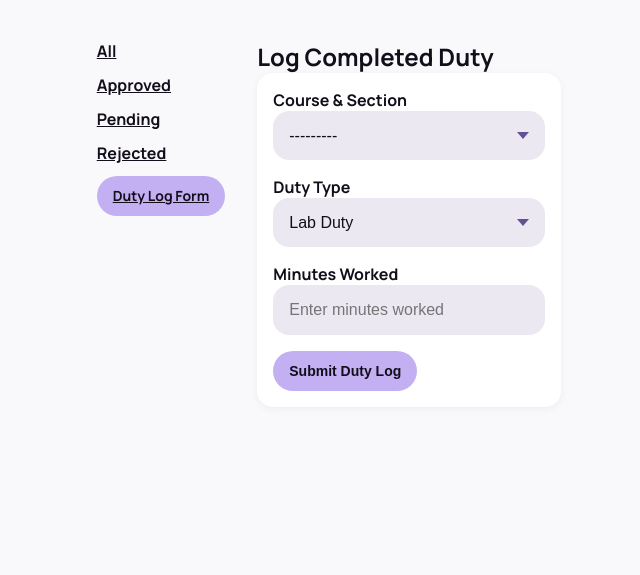
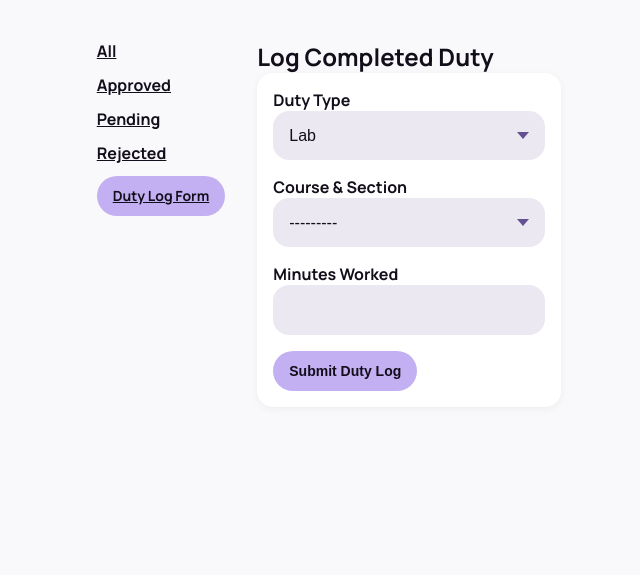
Before and after one commit to Gatorfma/CS319---Group-11-Term-Project, a Django app: page /duties/log-duty/ in a window 1280 px wide. Shown: the part 65-640 px from the top of the page, without its empty margins (311-951 px from the left). Run offline with Django 5.2, Linux system fonts and the light colour scheme; a user stored in the database is signed in; tables that the repository leaves empty hold one stand-in row (values such as "Sample post").

Commit message:
little changes on log duty logic

```diff
--- a/code/ta_mng_sys/src/duties/forms.py
+++ b/code/ta_mng_sys/src/duties/forms.py
@@ -2,67 +2,60 @@ from django import forms
 
 from courses.models import Exam
 
-# code/ta_mng_sys/src/duties/forms.py
 from django import forms
 from django.utils.timezone import now
 from courses.models import CourseOffering
 from duties.models import LabDuty, GradingDuty, RecitationDuty, OfficeHourDuty, ProctoringDuty
 from django.db.models import Q
 
-DUTY_TYPE_CHOICES = [
-    ('lab',       'Lab Duty'),
-    ('grading',   'Grading Duty'),
-    ('recitation','Recitation Duty'),
-    ('officehour','Office Hour Duty'),
-    ('proctoring','Proctoring Duty'),
-]
+DUTY_MODEL_MAP = {
+    'lab':        LabDuty,
+    'grading':    GradingDuty,
+    'recitation': RecitationDuty,
+    'officehour': OfficeHourDuty,
+    'proctoring': ProctoringDuty,
+}
 
 class DutyLogForm(forms.Form):
+    duty_type = forms.ChoiceField(
+        label="Duty Type",
+        choices=[(k, k.capitalize()) for k in DUTY_MODEL_MAP.keys()],
+        widget=forms.Select(attrs={'class': 'form-select'})
+    )
     offering = forms.ModelChoiceField(
         label="Course & Section",
         queryset=CourseOffering.objects.none(),
         widget=forms.Select(attrs={'class': 'form-select'})
     )
-    duty_type = forms.ChoiceField(
-        label="Duty Type",
-        choices=[
-            ('lab',       'Lab Duty'),
-            ('grading',   'Grading Duty'),
-            ('recitation','Recitation Duty'),
-            ('officehour','Office Hour Duty'),
-            ('proctoring','Proctoring Duty'),
-        ],
-        widget=forms.Select(attrs={'class': 'form-select'})
-    )
     minutes_worked = forms.IntegerField(
         label="Minutes Worked",
         min_value=1,
-        widget=forms.NumberInput(attrs={
-            'class': 'form-input',
-            'placeholder': 'Enter minutes worked'
-        })
+        widget=forms.NumberInput(attrs={'class': 'form-input'})
     )
 
     def __init__(self, *args, user=None, **kwargs):
         super().__init__(*args, **kwargs)
         if not user or not hasattr(user, 'ta_profile'):
             return
-
         ta = user.ta_profile
 
-        # Build a queryset of EVERY CourseOffering where the TA is assigned on any duty type
+        selected = self.data.get('duty_type')
+        if selected in DUTY_MODEL_MAP:
+            model_cls     = DUTY_MODEL_MAP[selected]
+            duty_qs       = model_cls.objects.filter(assigned_ta=ta)
+            offering_ids = duty_qs.values_list('offering_id', flat=True)
+            qs = CourseOffering.objects.filter(pk__in=offering_ids)
+        else:
+            qs = CourseOffering.objects.filter(
+                Q(labdutyduties__assigned_ta=ta) |
+                Q(gradingdutyduties__assigned_ta=ta) |
+                Q(recitationdutyduties__assigned_ta=ta) |
+                Q(officehourdutyduties__assigned_ta=ta) |
+                Q(proctoringdutyduties__assigned_ta=ta)
+            ).distinct()
 
-        qs = CourseOffering.objects.filter(
-            Q(labdutyduties__assigned_ta=ta) |
-            Q(gradingdutyduties__assigned_ta=ta) |
-            Q(recitationdutyduties__assigned_ta=ta) |
-            Q(officehourdutyduties__assigned_ta=ta) |
-            Q(proctoringdutyduties__assigned_ta=ta)
-        ).distinct().order_by('course__course_code')
+        self.fields['offering'].queryset = qs.order_by('course__course_code')
 
-        self.fields['offering'].queryset = qs
-
-        # Make each <option> read “CS101 – Intro to Programming (Section 1)”
         self.fields['offering'].label_from_instance = lambda o: (
             f"{o.course.course_code} – {o.course.title} (Section {o.section})"
         )
--- a/code/ta_mng_sys/src/templates/duties/log_completed_duty.html
+++ b/code/ta_mng_sys/src/templates/duties/log_completed_duty.html
@@ -41,17 +41,17 @@
             {% csrf_token %}
 
             <div class="form-group">
+              <label class="form-label" for="{{ form.duty_type.id_for_label }}">
+                {{ form.duty_type.label }}
+              </label>
+              {{ form.duty_type }}
+            </div>
+
+            <div class="form-group">
               <label class="form-label" for="{{ form.offering.id_for_label }}">
                 {{ form.offering.label }}
               </label>
               {{ form.offering }}
-            </div>
-
-            <div class="form-group">
-              <label class="form-label" for="{{ form.duty_type.id_for_label }}">
-                {{ form.duty_type.label }}
-              </label>
-              {{ form.duty_type }}
             </div>
 
             <div class="form-group">
```
